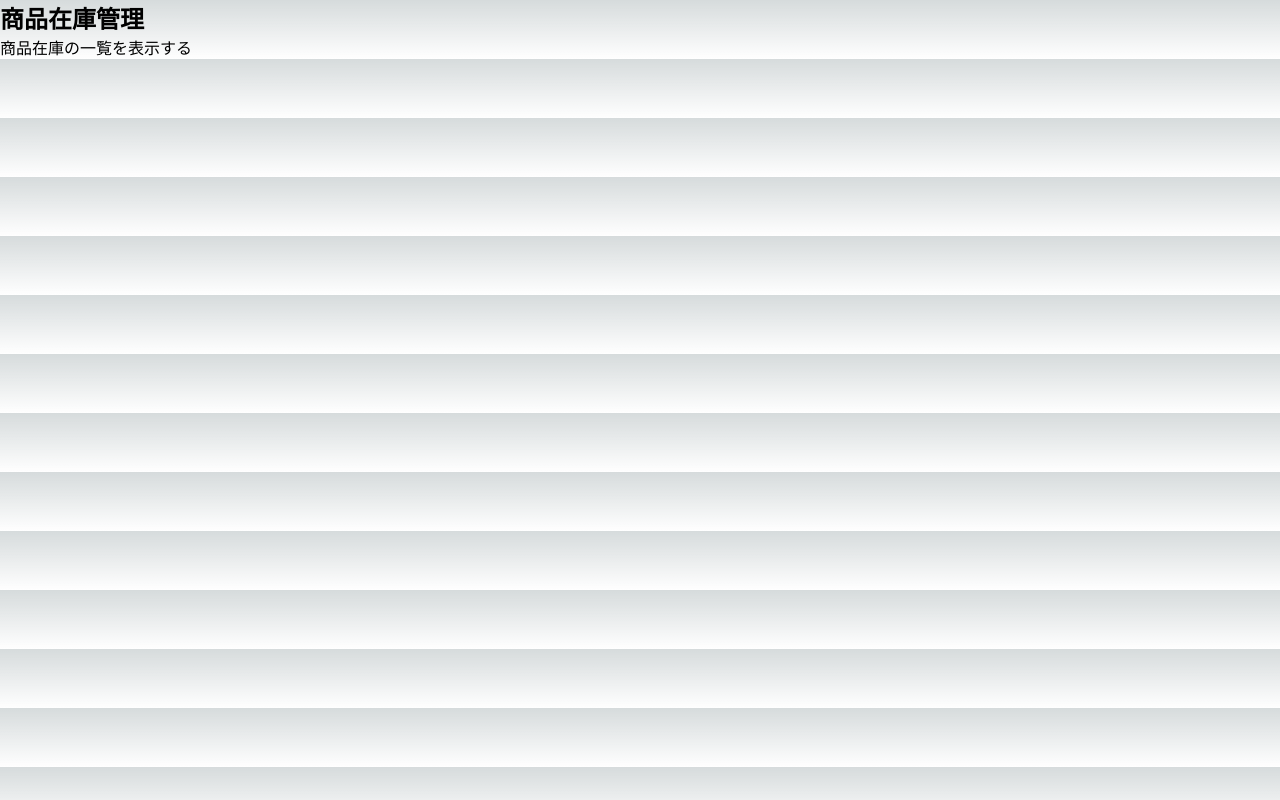
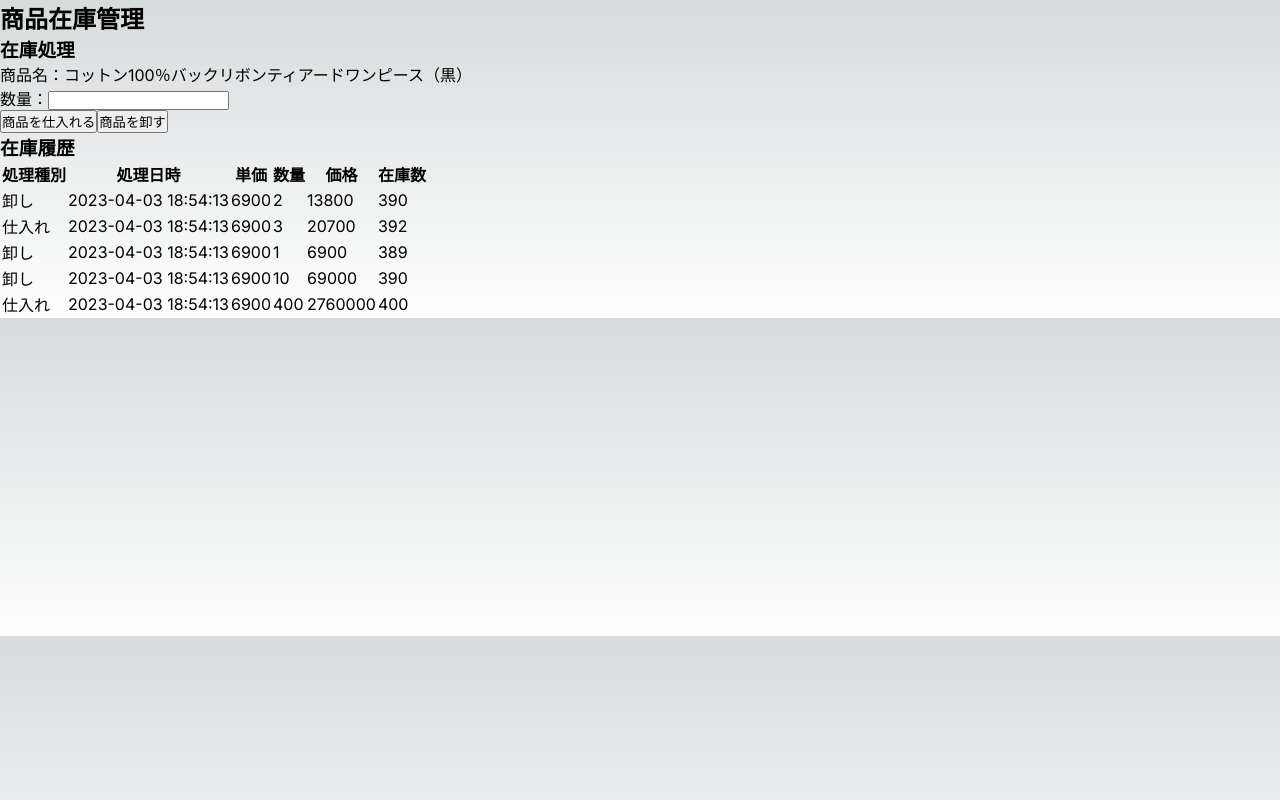
Before and after one commit to zakzakst/react-practice, a Next.js app: page /inventory/products/1 in a window 1280 px wide. Built offline with nearby package versions, Linux system fonts and the light colour scheme.

Commit message:
モックアップの作成

```diff
--- a/src/app/inventory/products/[id]/page.tsx
+++ b/src/app/inventory/products/[id]/page.tsx
@@ -1,8 +1,91 @@
+'use client'
+
+import { useState, useEffect } from 'react'
+import productsData from '../sample/dummy_products.json'
+import inventoriesData from '../sample/dummy_inventories.json'
+
+type ProductData = {
+  id: number
+  name: string
+  price: number
+  description: string
+}
+
+type InventoryData = {
+  id: number
+  type: string
+  date: string
+  unit: number
+  quantity: number
+  price: number
+  inventory: number
+}
+
 export default function Page() {
+  // 商品IDにあたる検索条件
+  const params = { id: 1 }
+
+  // 読み込みデータを保持
+  const [product, setProduct] = useState<ProductData>({
+    id: 0,
+    name: '',
+    price: 0,
+    description: '',
+  })
+  const [data, setData] = useState<Array<InventoryData>>([])
+
+  useEffect(() => {
+    const selectedProduct: ProductData = productsData.find((v) => v.id === params.id) ?? {
+      id: 0,
+      name: '',
+      price: 0,
+      description: '',
+    }
+    setProduct(selectedProduct)
+    setData(inventoriesData)
+  })
+
   return(
-    <div>
+    <>
       <h2>商品在庫管理</h2>
-      <p>商品在庫の一覧を表示する</p>
-    </div>
+      <h3>在庫処理</h3>
+      <form action="">
+        <div>
+          <label>商品名：</label>
+          <span>{ product.name }</span>
+        </div>
+        <div>
+          <label>数量：</label>
+          <input type="text" />
+        </div>
+        <button>商品を仕入れる</button>
+        <button>商品を卸す</button>
+      </form>
+      <h3>在庫履歴</h3>
+      <table>
+        <thead>
+          <tr>
+            <th>処理種別</th>
+            <th>処理日時</th>
+            <th>単価</th>
+            <th>数量</th>
+            <th>価格</th>
+            <th>在庫数</th>
+          </tr>
+        </thead>
+        <tbody>
+          { data.map((data: InventoryData) => (
+            <tr key={ data.id }>
+              <td>{ data.type }</td>
+              <td>{ data.date }</td>
+              <td>{ data.unit }</td>
+              <td>{ data.quantity }</td>
+              <td>{ data.price }</td>
+              <td>{ data.inventory }</td>
+            </tr>
+          ))}
+        </tbody>
+      </table>
+    </>
   )
 }
--- a/src/app/inventory/products/page.tsx
+++ b/src/app/inventory/products/page.tsx
@@ -4,7 +4,7 @@
 import productsData from './sample/dummy_products.json'
 import Link from 'next/link'
 
-type ProductsData = {
+type ProductData = {
   id: number
   name: string
   price: number
@@ -20,7 +20,7 @@
 
 export default function Page() {
   // 読み込みデータを保持
-  const [data, setData] = useState<Array<ProductsData>>([])
+  const [data, setData] = useState<Array<ProductData>>([])
   useEffect(() => {
     setData(productsData)
   }, [])
@@ -55,7 +55,7 @@
   const handleEditRow = (id: number) => {
     setShownNewRow(false)
     setEditingRow(id)
-    const selectedProduct: ProductsData = data.find((v) => v.id === id) as ProductsData
+    const selectedProduct: ProductData = data.find((v) => v.id === id) as ProductData
     setInput({
       id: id.toString(),
       name: selectedProduct.name,
--- /dev/null
+++ b/src/app/inventory/products/sample/dummy_inventories.json
@@ -0,0 +1,47 @@
+[
+  {
+    "id": 1,
+    "type": "卸し",
+    "date": "2023-04-03 18:54:13",
+    "unit": 6900,
+    "quantity": 2,
+    "price": 13800,
+    "inventory": 390
+  },
+  {
+    "id": 2,
+    "type": "仕入れ",
+    "date": "2023-04-03 18:54:13",
+    "unit": 6900,
+    "quantity": 3,
+    "price": 20700,
+    "inventory": 392
+  },
+  {
+    "id": 3,
+    "type": "卸し",
+    "date": "2023-04-03 18:54:13",
+    "unit": 6900,
+    "quantity": 1,
+    "price": 6900,
+    "inventory": 389
+  },
+  {
+    "id": 4,
+    "type": "卸し",
+    "date": "2023-04-03 18:54:13",
+    "unit": 6900,
+    "quantity": 10,
+    "price": 69000,
+    "inventory": 390
+  },
+  {
+    "id": 5,
+    "type": "仕入れ",
+    "date": "2023-04-03 18:54:13",
+    "unit": 6900,
+    "quantity": 400,
+    "price": 2760000,
+    "inventory": 400
+  }
+]
```
Also changed, not shown: src/app/inventory/products/sample/dummy_products.json (indentation only).
